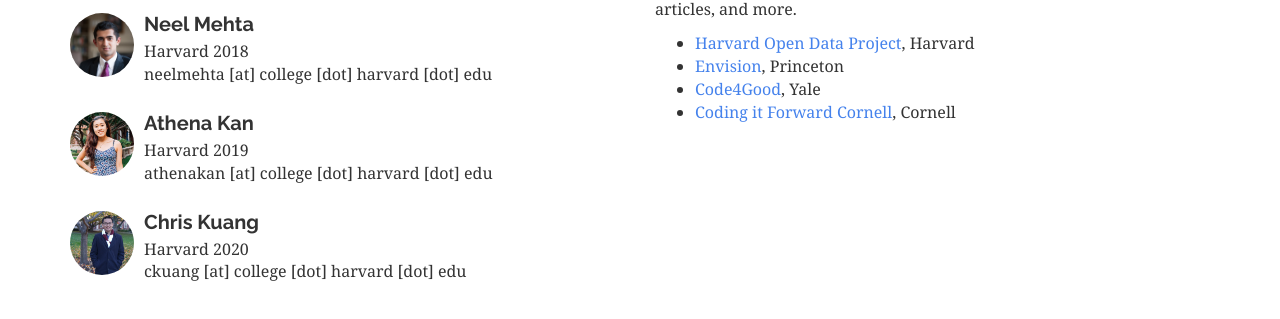
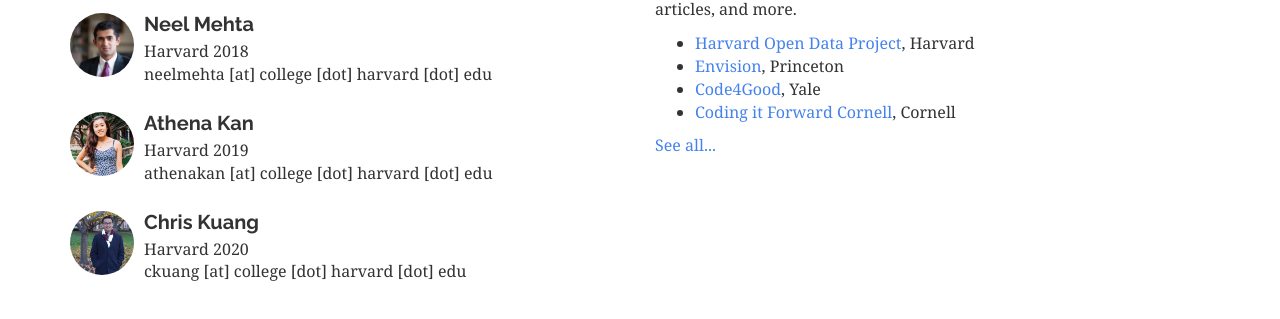
Before and after one commit to athenakan/codingitforward.github.io, a Jekyll site: the page built from index.html, in a window 1280 px wide and 900 px high, scrolled down 844 px. Shown: the part 446-765 px from the top of the window. Built offline with Jekyll 4.4.1, drawn with Linux system fonts in a browser that asks for light colours.

Commit message:
Truncated list in index.html

```diff
--- a/index.html
+++ b/index.html
@@ -110,11 +110,14 @@
         </p>
 
         <ul>
-            {% for partner in site.data.partners %}
+          {% for i in (0..3) %}
+            {% assign partner = site.data.partners[i] %}
                 <li>
                     <a href="{{ partner.url }}">{{ partner.name }}</a>, {{ partner.college.short }}
                 </li>
-            {% endfor %}
+          {% endfor %}
         </ul>
+
+        <p><a href="/partners/">See all...</a></p>
     </div>
 </div>
```
